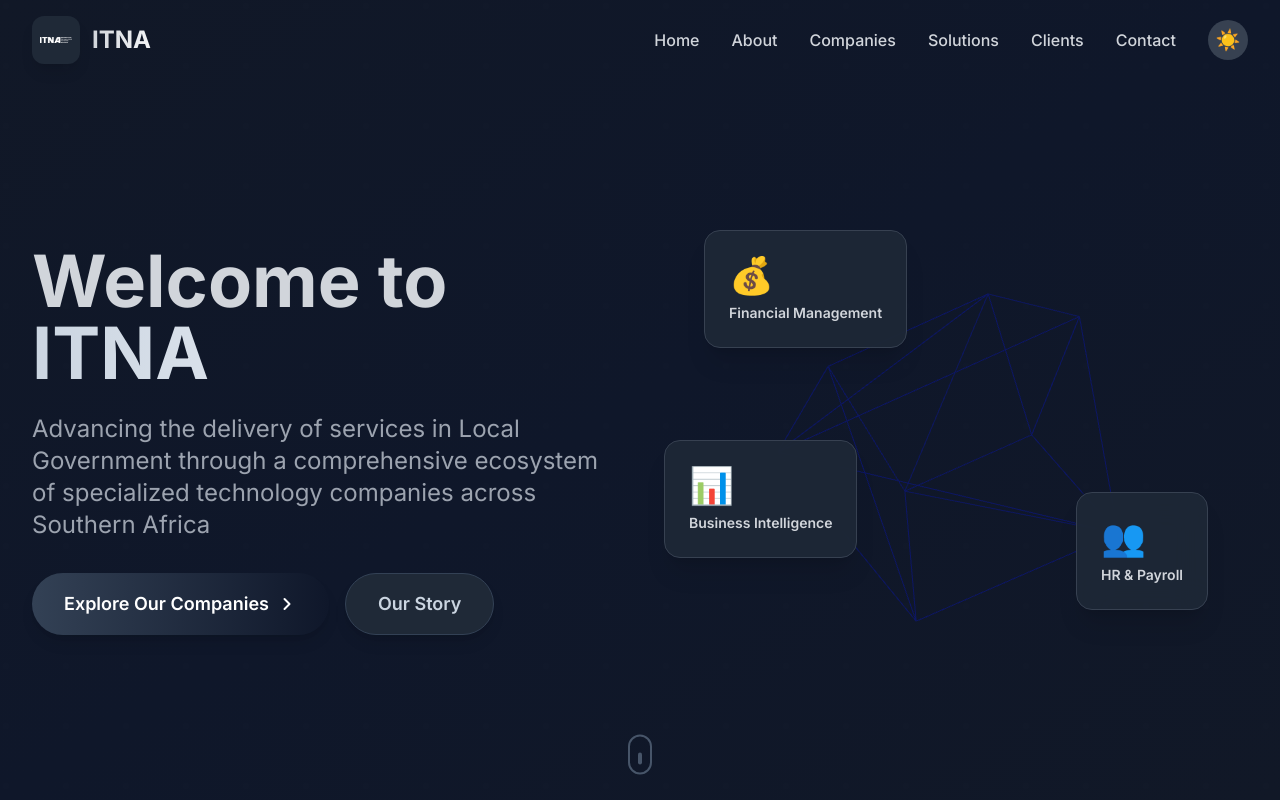
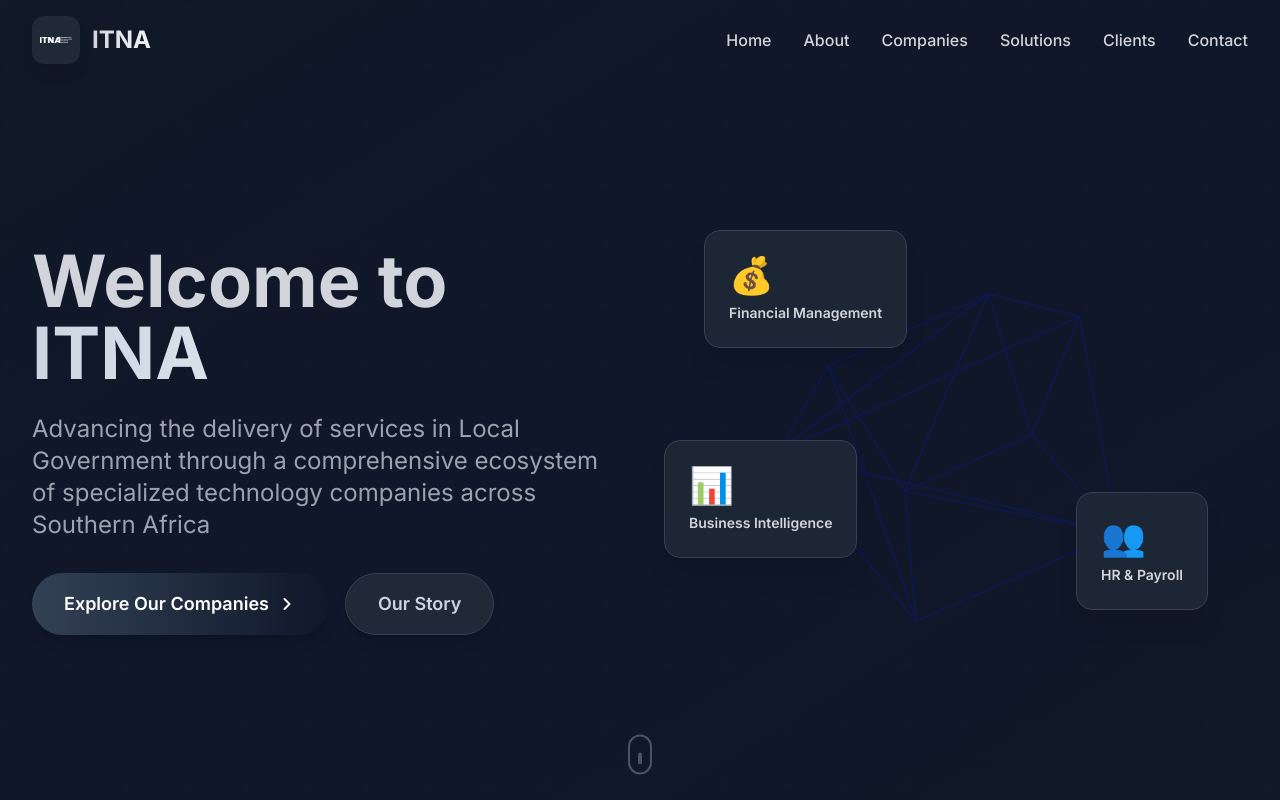
Before and after one commit to DynastyTech/munsoft-prototype, a React (Vite) app: page / in a window 1280 px wide. Shown: the top 800 px of the page. Built offline with nearby package versions, Linux system fonts and the light colour scheme.

Commit message:
Remove light mode - dark mode only
- Simplified ThemeContext to always use dark mode
- Removed theme toggle buttons from Navbar
- Added dark class directly to HTML element
- Updated CSS for dark mode defaults
- Simplified FloatingCards component
- Removed unnecessary theme checks

```diff
--- a/index.html
+++ b/index.html
@@ -1,5 +1,5 @@
 <!DOCTYPE html>
-<html lang="en">
+<html lang="en" class="dark">
   <head>
     <meta charset="UTF-8" />
     <link rel="icon" type="image/x-icon" href="/favicon.ico" />
--- a/src/components/FloatingCards.jsx
+++ b/src/components/FloatingCards.jsx
@@ -2,11 +2,9 @@ import { Canvas, useFrame } from '@react-three/fiber'
 import { OrbitControls } from '@react-three/drei'
 import { motion } from 'framer-motion'
 import { useRef, memo } from 'react'
-import { useTheme } from '../contexts/ThemeContext'
 
 // Memoized rotating cube for better performance
 const RotatingCube = memo(function RotatingCube() {
-  const { theme } = useTheme()
   const meshRef = useRef()
 
   useFrame((state) => {
@@ -20,7 +18,7 @@ const RotatingCube = memo(function RotatingCube() {
     <mesh ref={meshRef}>
       <boxGeometry args={[3, 3, 3]} />
       <meshStandardMaterial
-        color={theme === 'dark' ? '#6366f1' : '#3b82f6'}
+        color="#6366f1"
         wireframe
         transparent
         opacity={0.8}
@@ -33,7 +31,7 @@ const RotatingCube = memo(function RotatingCube() {
 const FloatingCard = memo(function FloatingCard({ icon, text, delay, className }) {
   return (
     <motion.div
-      className={`absolute ${className} bg-white/90 dark:bg-gray-800/90 backdrop-blur-lg rounded-2xl p-6 shadow-xl border border-gray-200 dark:border-gray-700 will-change-transform`}
+      className={`absolute ${className} bg-gray-800/90 backdrop-blur-lg rounded-2xl p-6 shadow-xl border border-gray-700 will-change-transform`}
       initial={{ opacity: 0, y: 20 }}
       animate={{ opacity: 1, y: 0 }}
       transition={{
@@ -47,7 +45,7 @@ const FloatingCard = memo(function FloatingCard({ icon, text, delay, className }
       }}
     >
       <div className="text-4xl mb-2">{icon}</div>
-      <div className="text-sm font-semibold text-gray-700 dark:text-gray-300">{text}</div>
+      <div className="text-sm font-semibold text-gray-300">{text}</div>
     </motion.div>
   )
 })
--- a/src/components/Navbar.jsx
+++ b/src/components/Navbar.jsx
@@ -1,12 +1,10 @@
 import { useState, useEffect } from 'react'
-import { useTheme } from '../contexts/ThemeContext'
 import { motion, AnimatePresence } from 'framer-motion'
 import logoITNA from '../Logos/ITNA_LOGO_WHITE.webp'
 
 export default function Navbar() {
   const [isScrolled, setIsScrolled] = useState(false)
   const [isMobileMenuOpen, setIsMobileMenuOpen] = useState(false)
-  const { theme, toggleTheme } = useTheme()
 
   useEffect(() => {
     const handleScroll = () => {
@@ -31,7 +29,7 @@ export default function Navbar() {
       animate={{ y: 0 }}
       className={`fixed top-0 left-0 right-0 z-50 transition-all duration-300 ${
         isScrolled
-          ? 'bg-white/80 dark:bg-gray-900/80 backdrop-blur-lg shadow-lg'
+          ? 'bg-gray-900/90 backdrop-blur-lg shadow-lg'
           : 'bg-transparent'
       }`}
     >
@@ -44,14 +42,14 @@ export default function Navbar() {
             whileHover={{ scale: 1.05 }}
             whileTap={{ scale: 0.95 }}
           >
-            <div className="w-12 h-12 rounded-xl flex items-center justify-center bg-white dark:bg-gray-800 p-2 shadow-lg transform transition-transform duration-300 group-hover:rotate-12">
+            <div className="w-12 h-12 rounded-xl flex items-center justify-center bg-gray-800 p-2 shadow-lg transform transition-transform duration-300 group-hover:rotate-12">
               <img
                 src={logoITNA}
                 alt="ITNA Logo"
                 className="w-full h-full object-contain"
               />
             </div>
-            <span className="text-2xl font-bold bg-gradient-to-r from-gray-700 to-gray-900 dark:from-gray-300 dark:to-gray-100 bg-clip-text text-transparent">
+            <span className="text-2xl font-bold bg-gradient-to-r from-gray-300 to-gray-100 bg-clip-text text-transparent">
               ITNA
             </span>
           </motion.a>
@@ -62,53 +60,34 @@ export default function Navbar() {
               <motion.a
                 key={item.name}
                 href={item.href}
-                className="text-gray-700 dark:text-gray-300 hover:text-blue-600 dark:hover:text-blue-400 font-medium transition-colors relative group"
+                className="text-gray-300 hover:text-blue-400 font-medium transition-colors relative group"
                 whileHover={{ y: -2 }}
               >
                 {item.name}
-                <span className="absolute bottom-0 left-0 w-0 h-0.5 bg-blue-600 dark:bg-blue-400 transition-all duration-300 group-hover:w-full"></span>
+                <span className="absolute bottom-0 left-0 w-0 h-0.5 bg-blue-400 transition-all duration-300 group-hover:w-full"></span>
               </motion.a>
             ))}
-
-            {/* Theme Toggle */}
-            <motion.button
-              onClick={toggleTheme}
-              className="w-10 h-10 rounded-full bg-gray-200 dark:bg-gray-700 flex items-center justify-center text-xl hover:bg-gray-300 dark:hover:bg-gray-600 transition-colors"
-              whileHover={{ scale: 1.1, rotate: 15 }}
-              whileTap={{ scale: 0.9 }}
-              aria-label="Toggle theme"
-            >
-              {theme === 'light' ? '🌙' : '☀️'}
-            </motion.button>
           </div>
 
           {/* Mobile Menu Button */}
-          <div className="flex items-center space-x-4 md:hidden">
-            <motion.button
-              onClick={toggleTheme}
-              className="w-10 h-10 rounded-full bg-gray-200 dark:bg-gray-700 flex items-center justify-center text-xl"
-              whileTap={{ scale: 0.9 }}
-              aria-label="Toggle theme"
-            >
-              {theme === 'light' ? '🌙' : '☀️'}
-            </motion.button>
+          <div className="flex items-center md:hidden">
             <button
               onClick={() => setIsMobileMenuOpen(!isMobileMenuOpen)}
               className="w-10 h-10 flex flex-col justify-center items-center space-y-1.5"
               aria-label="Toggle menu"
             >
               <span
-                className={`w-6 h-0.5 bg-gray-700 dark:bg-gray-300 transition-all duration-300 ${
+                className={`w-6 h-0.5 bg-gray-300 transition-all duration-300 ${
                   isMobileMenuOpen ? 'rotate-45 translate-y-2' : ''
                 }`}
               />
               <span
-                className={`w-6 h-0.5 bg-gray-700 dark:bg-gray-300 transition-all duration-300 ${
+                className={`w-6 h-0.5 bg-gray-300 transition-all duration-300 ${
                   isMobileMenuOpen ? 'opacity-0' : ''
                 }`}
               />
               <span
-                className={`w-6 h-0.5 bg-gray-700 dark:bg-gray-300 transition-all duration-300 ${
+                className={`w-6 h-0.5 bg-gray-300 transition-all duration-300 ${
                   isMobileMenuOpen ? '-rotate-45 -translate-y-2' : ''
                 }`}
               />
@@ -124,7 +103,7 @@ export default function Navbar() {
             initial={{ opacity: 0, height: 0 }}
             animate={{ opacity: 1, height: 'auto' }}
             exit={{ opacity: 0, height: 0 }}
-            className="md:hidden bg-white dark:bg-gray-900 border-t border-gray-200 dark:border-gray-800"
+            className="md:hidden bg-gray-900 border-t border-gray-800"
           >
             <div className="container mx-auto px-4 py-4 space-y-4">
               {navItems.map((item) => (
@@ -132,7 +111,7 @@ export default function Navbar() {
                   key={item.name}
                   href={item.href}
                   onClick={() => setIsMobileMenuOpen(false)}
-                  className="block text-gray-700 dark:text-gray-300 hover:text-blue-600 dark:hover:text-blue-400 font-medium py-2 transition-colors"
+                  className="block text-gray-300 hover:text-blue-400 font-medium py-2 transition-colors"
                 >
                   {item.name}
                 </a>
--- a/src/contexts/ThemeContext.jsx
+++ b/src/contexts/ThemeContext.jsx
@@ -1,29 +1,15 @@
-import { createContext, useContext, useState, useEffect } from 'react'
+import { createContext, useContext, useEffect } from 'react'
 
 const ThemeContext = createContext()
 
 export function ThemeProvider({ children }) {
-  const [theme, setTheme] = useState(() => {
-    const savedTheme = localStorage.getItem('theme')
-    return savedTheme || 'dark' // Default to dark mode
-  })
-
+  // Always use dark mode
   useEffect(() => {
-    const root = document.documentElement
-    if (theme === 'dark') {
-      root.classList.add('dark')
-    } else {
-      root.classList.remove('dark')
-    }
-    localStorage.setItem('theme', theme)
-  }, [theme])
-
-  const toggleTheme = () => {
-    setTheme(prevTheme => prevTheme === 'light' ? 'dark' : 'light')
-  }
+    document.documentElement.classList.add('dark')
+  }, [])
 
   return (
-    <ThemeContext.Provider value={{ theme, toggleTheme }}>
+    <ThemeContext.Provider value={{ theme: 'dark' }}>
       {children}
     </ThemeContext.Provider>
   )
--- a/src/index.css
+++ b/src/index.css
@@ -8,14 +8,15 @@
     overflow-x: hidden;
     overscroll-behavior: none;
     -webkit-overflow-scrolling: touch;
+    /* Force dark mode */
+    color-scheme: dark;
   }
 
   body {
-    @apply bg-white dark:bg-gray-900 text-gray-900 dark:text-gray-100 transition-colors duration-300;
+    @apply bg-gray-900 text-gray-100;
     font-family: 'Inter', sans-serif;
     overflow-x: hidden;
     overscroll-behavior-y: none;
-    /* Prevent pull-to-refresh on mobile */
     overscroll-behavior-x: none;
   }
 
@@ -23,7 +24,6 @@
   * {
     -webkit-font-smoothing: antialiased;
     -moz-osx-font-smoothing: grayscale;
-    /* Prevent text selection issues on mobile */
     -webkit-tap-highlight-color: transparent;
   }
 }
@@ -82,21 +82,21 @@ html {
   }
 }
 
-/* Custom scrollbar */
+/* Custom scrollbar - Dark theme */
 ::-webkit-scrollbar {
   width: 10px;
 }
 
 ::-webkit-scrollbar-track {
-  @apply bg-gray-100 dark:bg-gray-800;
+  @apply bg-gray-800;
 }
 
 ::-webkit-scrollbar-thumb {
-  @apply bg-gray-400 dark:bg-gray-600 rounded-full;
+  @apply bg-gray-600 rounded-full;
 }
 
 ::-webkit-scrollbar-thumb:hover {
-  @apply bg-gray-500 dark:bg-gray-500;
+  @apply bg-gray-500;
 }
 
 /* Hide scrollbar for carousel */
@@ -111,13 +111,11 @@ html {
 
 /* Mobile touch improvements */
 @media (max-width: 768px) {
-  /* Prevent horizontal overflow on mobile */
   body {
     position: relative;
     width: 100%;
   }
 
-  /* Debounce scroll animations on mobile */
   .motion-safe {
     scroll-snap-type: y proximity;
   }
```
